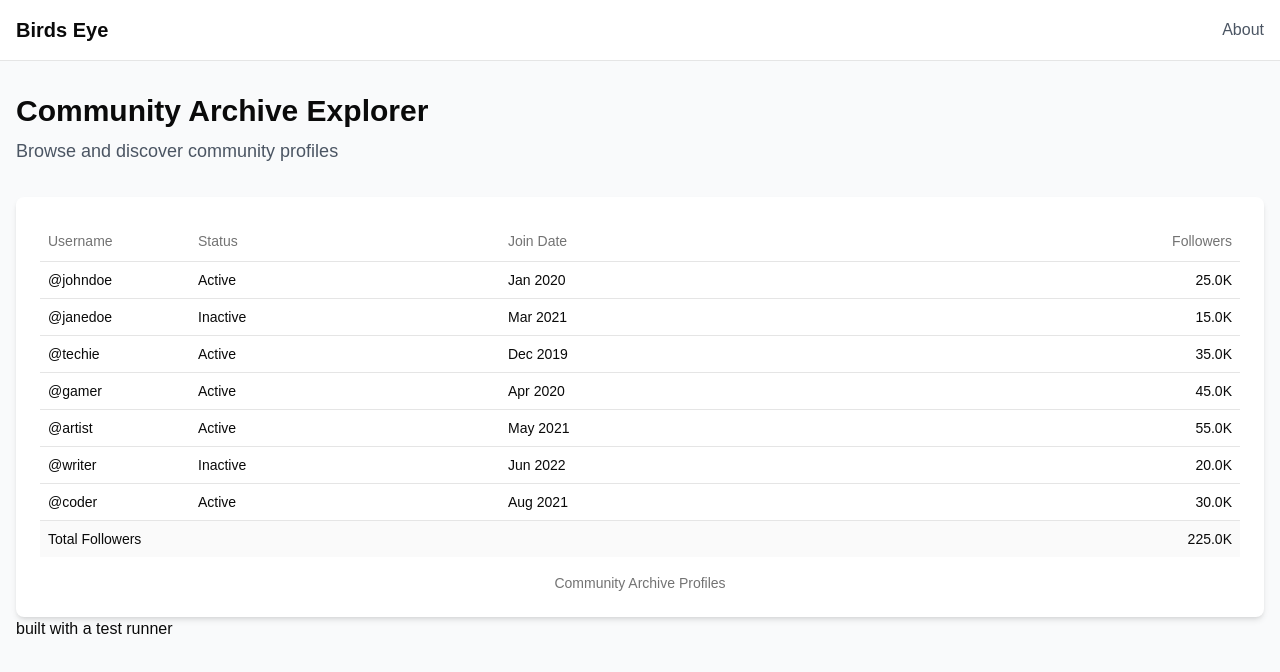
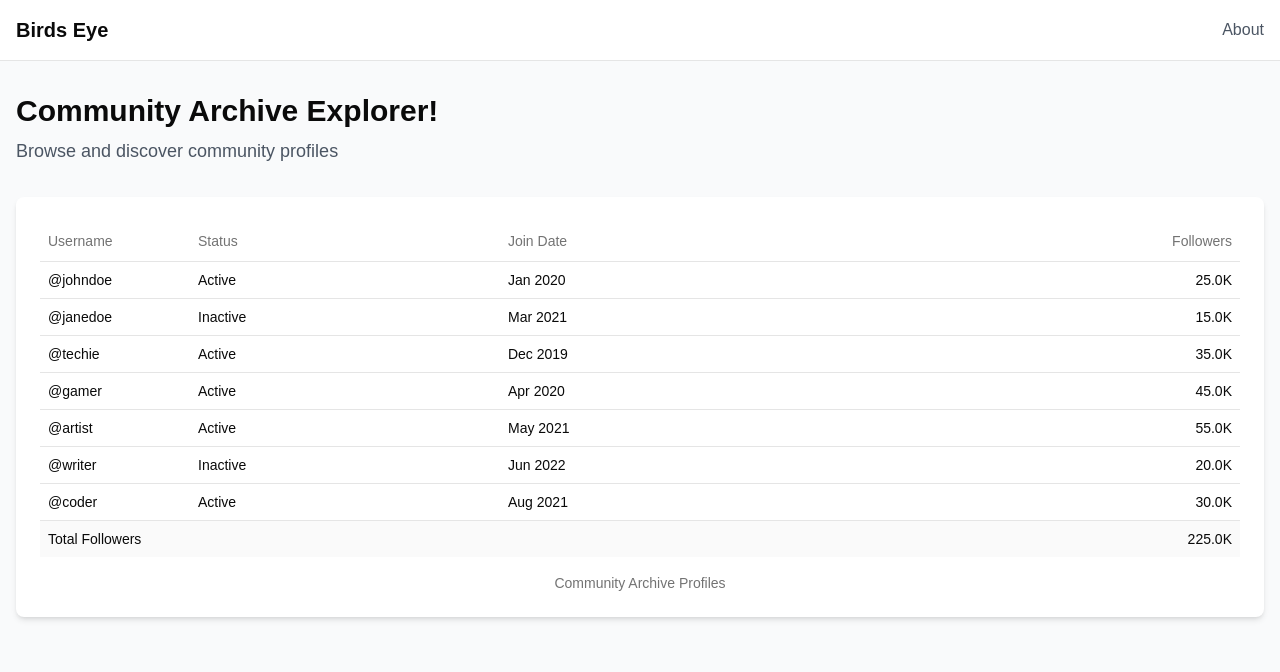
Before and after one commit to timothyylim/birdseye, a Next.js app: page / in a window 1280 px wide. Shown: the top 672 px of the page. Built offline with nearby package versions, Linux system fonts and the light colour scheme.

Commit message:
test testrunner

```diff
--- a/src/app/page.tsx
+++ b/src/app/page.tsx
@@ -53,14 +53,12 @@ export default function Home() {
 
       <main className="flex-grow bg-gray-50">
         <div className="container mx-auto px-4 py-8">
-          <h1 className="text-3xl font-bold mb-2">Community Archive Explorer</h1>
+          <h1 className="text-3xl font-bold mb-2">Community Archive Explorer!</h1>
           <p className="text-gray-600 text-lg mb-8">Browse and discover community profiles</p>
 
           <div className="bg-white rounded-lg shadow-md p-6">
             <ProfilesTable profiles={profiles} />
           </div>
-
-          <p>built with a test runner</p>
         </div>
       </main>
     </div>
```
